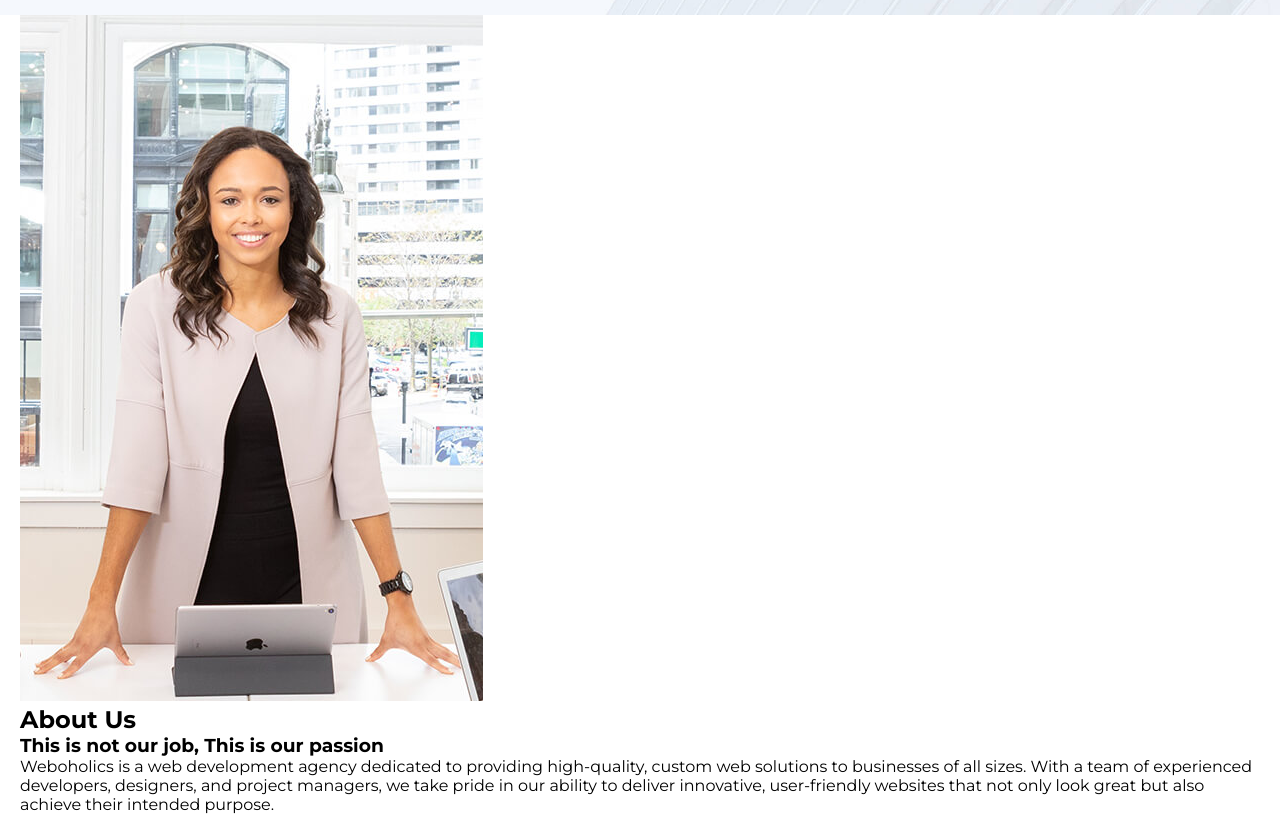
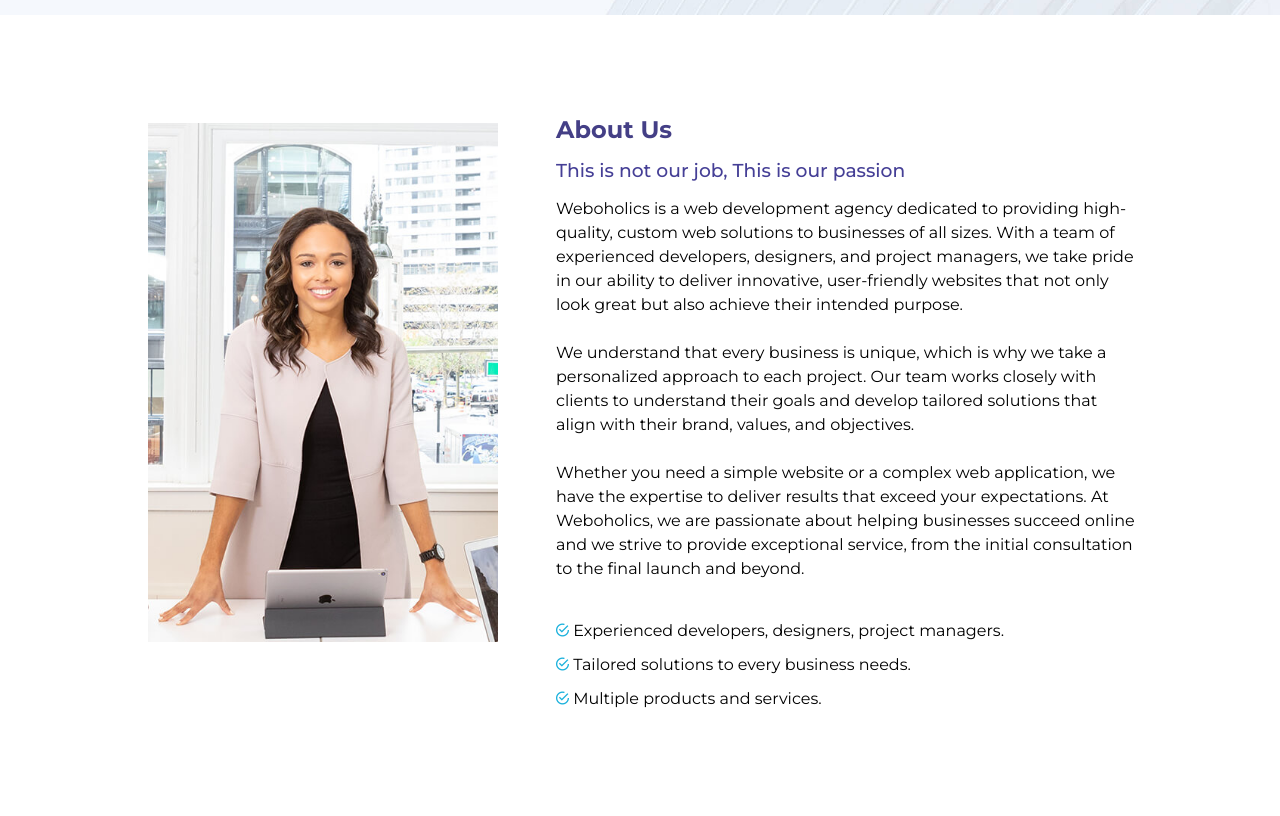
Before and after one commit to Msharova/brainnest-portfolio-project, a plain HTML site: page index.html in a window 1280 px wide. Shown: the part 785-1601 px from the top of the page. Drawn offline with nearby package versions, Linux system fonts and the light colour scheme; files whose address does not match are found by name.

Commit message:
styled about us section

```diff
--- a/index.html
+++ b/index.html
@@ -14,6 +14,7 @@
   <link rel="stylesheet" href="./styles/style.css">
   <link rel="stylesheet" href="./styles/navbar.css">
   <link rel="stylesheet" href="./styles/hero.css">
+  <link rel="stylesheet" href="./styles/about.css">
   <title>Portfolio project</title>
 </head>
 
@@ -79,7 +80,6 @@
         passionate about helping businesses succeed online and we strive to provide exceptional service, from the
         initial consultation to the final launch and beyond.
         <br><br>
-        We
       <ul>
         <li> <i class="ion-android-checkmark-circle"></i> Experienced developers, designers, project managers. </li>
         <li> <i class="ion-android-checkmark-circle"></i> Tailored solutions to every business needs. </li>
--- /dev/null
+++ b/styles/about.css
@@ -0,0 +1,35 @@
+.about-us {
+    padding-top: 100px;
+    padding-bottom: 100px;
+    max-width: 1000px;
+    display: grid;
+    grid-template-columns: 1fr 2fr;
+    grid-gap: 50px;
+}
+.about-us img {
+    max-width: 350px;
+    border: 8px solid white;
+}
+h2.about-us-text-title {
+    color: #443f86;
+    margin-bottom: 15px;
+    font-weight: 900;
+}
+h3.about-us-text-subtitle {
+    color: #453f96;
+    margin-bottom: 15px;
+    font-weight: 500;
+}
+p.about-us-text-description {
+    line-height: 1.5;
+}
+div.about-us-text ul {
+    list-style: none;
+    padding: 0;
+}
+div.about-us-text li {
+    margin-bottom: 15px;
+}
+i {
+    color: #1ab1dc;
+}
```
Also changed, not shown: styles/style.css (+2 -7 lines).
